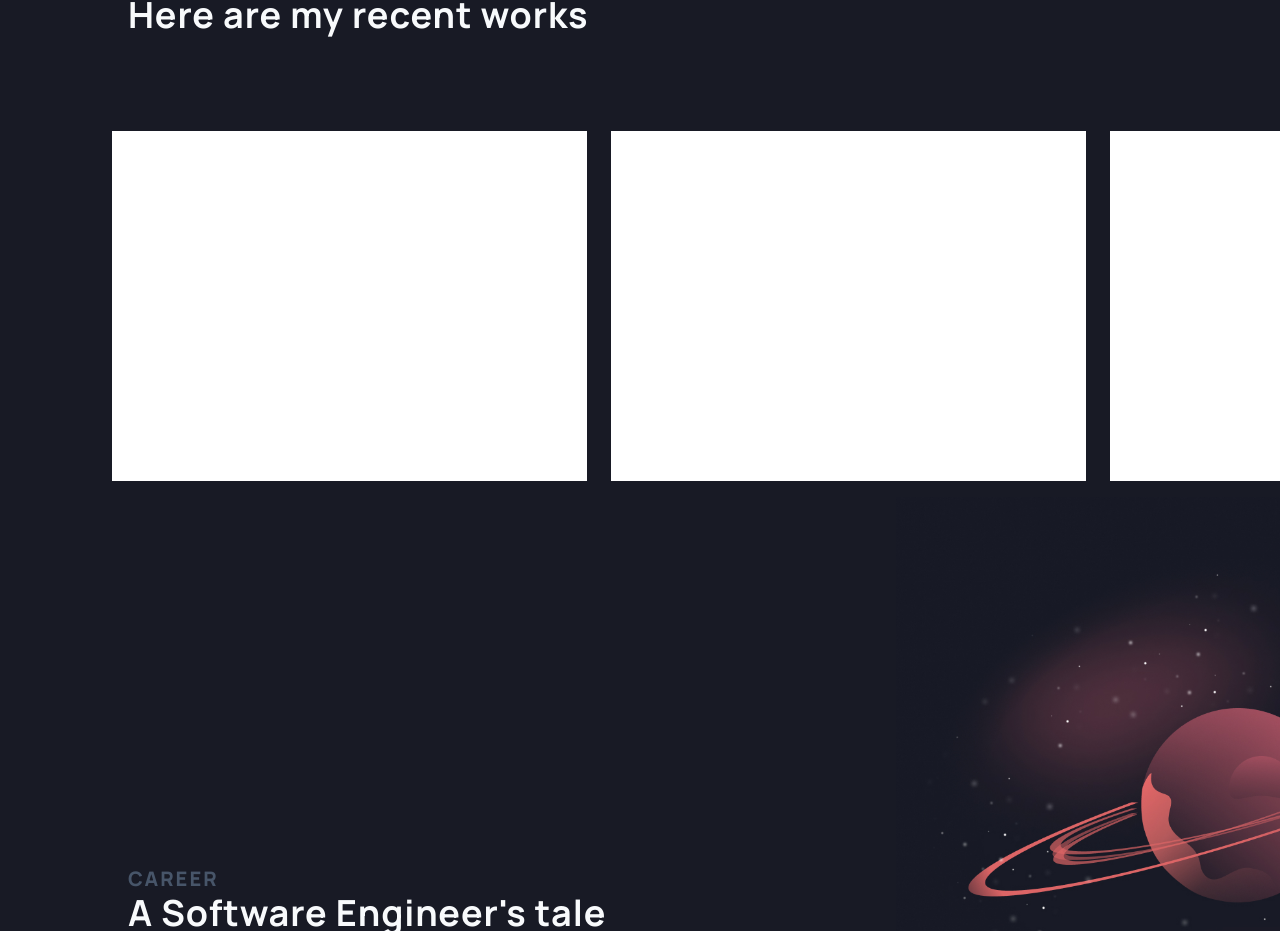
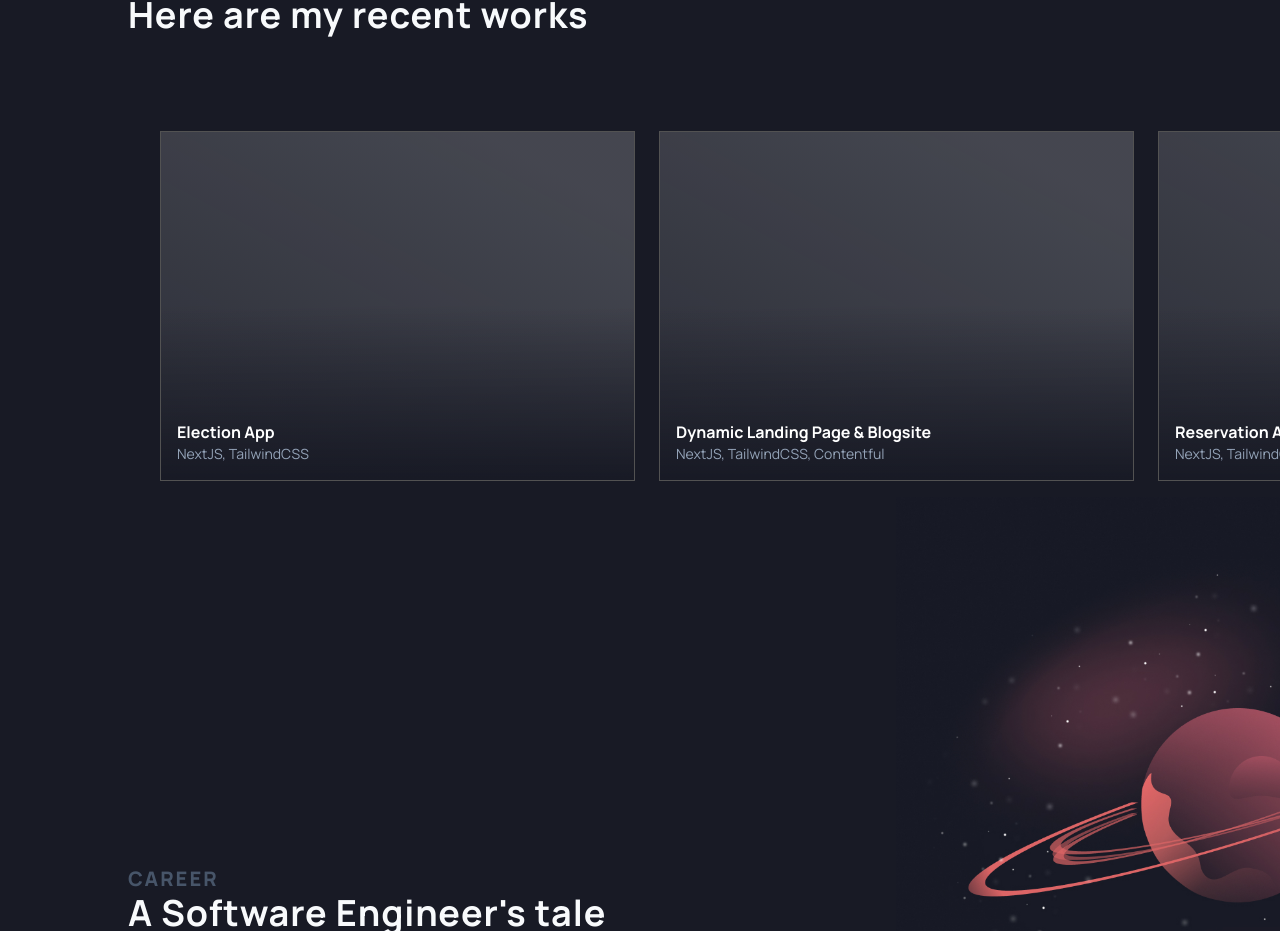
Before and after one commit to paolojulian/blogsite, a Next.js app: page /portfolio in a window 1280 px wide. Shown: the part 1771-2702 px from the top of the page. Built offline with nearby package versions, Linux system fonts and the light colour scheme; no server answers; what apisauce would draw is missing.

Commit message:
UI: Draggable Horizontal Scroll

```diff
--- a/src/components/UI/DraggableHorizontalScroll.tsx
+++ b/src/components/UI/DraggableHorizontalScroll.tsx
@@ -0,0 +1,85 @@
+import classNames from 'classnames';
+import React, { FunctionComponent, useEffect, useRef, useState } from 'react';
+
+export type DraggableHorizontalScrollProps = {
+  children: React.ReactNode;
+};
+
+const DraggableHorizontalScroll: FunctionComponent<
+  DraggableHorizontalScrollProps
+> = ({ children }) => {
+  const containerRef = useRef<HTMLDivElement>(null);
+  const [isDragging, setIsDragging] = useState<boolean>(false);
+  const [startX, setStartX] = useState<number>(0);
+  const [scrollLeft, setScrollLeft] = useState(0);
+
+  useEffect(() => {
+    if (!containerRef?.current) {
+      return;
+    }
+    const container = containerRef.current;
+
+    const handleMouseDown = (e) => {
+      setIsDragging(true);
+      setStartX(e.pageX - container.offsetLeft);
+      setScrollLeft(container.scrollLeft);
+    };
+
+    const handleMouseLeave = (e) => {
+      setIsDragging(false);
+    };
+
+    const handleMouseUp = (e) => {
+      setIsDragging(false);
+    };
+    const handleMouseMove = (e) => {
+      if (!isDragging) return;
+      e.preventDefault();
+      const x = e.pageX - container.offsetLeft;
+      const scrollingSpeed = 1;
+      const walk = (x - startX) * scrollingSpeed;
+      container.scrollLeft = scrollLeft - walk;
+    };
+    const handleClick = (e) => {
+      // Check if the user was dragging or clicking
+      if (isDragging) {
+        e.preventDefault();
+        e.stopPropagation();
+      }
+    };
+
+    container.addEventListener('mousedown', handleMouseDown);
+    container.addEventListener('mouseleave', handleMouseLeave);
+    container.addEventListener('mouseup', handleMouseUp);
+    container.addEventListener('mousemove', handleMouseMove);
+    container.addEventListener('click', handleClick);
+
+    return () => {
+      container.removeEventListener('mousedown', handleMouseDown);
+      container.removeEventListener('mouseleave', handleMouseLeave);
+      container.removeEventListener('mouseup', handleMouseUp);
+      container.removeEventListener('mousemove', handleMouseMove);
+      container.removeEventListener('click', handleClick);
+    };
+  }, [isDragging, startX, scrollLeft]);
+
+  console.log({ isDragging, startX, scrollLeft });
+
+  return (
+    <div
+      className={classNames(
+        {
+          active: isDragging,
+          'cursor-grabbing': isDragging,
+          'cursor-grab': !isDragging,
+        },
+        'overflow-x-auto hidden-scrollbar'
+      )}
+      ref={containerRef}
+    >
+      {children}
+    </div>
+  );
+};
+
+export default DraggableHorizontalScroll;
--- a/src/features/portfolio/components/Projects/ProjectCard.tsx
+++ b/src/features/portfolio/components/Projects/ProjectCard.tsx
@@ -1,13 +1,34 @@
+import classNames from 'classnames';
+import Stack from 'layouts/Stack';
 import React, { FunctionComponent } from 'react';
 
 export type ProjectCardProps = {
-    // No Props
+  title: string;
+  description: string;
 };
 
-const ProjectCard: FunctionComponent<ProjectCardProps> = (props) => {
+const ProjectCard: FunctionComponent<ProjectCardProps> = ({
+  title,
+  description,
+}) => {
   return (
-    <div className="h-[350px] w-[475px] bg-white"></div>
+    <div
+      className={classNames(
+        'h-[350px] w-[475px]',
+        'relative',
+        'bg-[linear-gradient(207.99deg,_rgba(248,250,252,0.2)_13.77%,rgba(248,250,252,0)_173.77%)]',
+        'border border-gray-600'
+      )}
+    >
+      {/* Overlay */}
+      <div className='absolute inset-0 w-full h-full bg-gradient-to-t from-bg via-transparent to-transparent'>
+        <Stack className='justify-end h-full p-4'>
+          <h3 className='font-bold text-base'>{title}</h3>
+          <p className='font-base text-sm text-slate-400'>{description}</p>
+        </Stack>
+      </div>
+    </div>
   );
-}
+};
 
 export default ProjectCard;
--- a/src/features/portfolio/components/Projects/index.tsx
+++ b/src/features/portfolio/components/Projects/index.tsx
@@ -1,3 +1,4 @@
+import DraggableHorizontalScroll from 'components/UI/DraggableHorizontalScroll';
 import Row from 'layouts/Row';
 import Stack from 'layouts/Stack';
 import React, { FunctionComponent } from 'react';
@@ -20,15 +21,33 @@ const Projects: FunctionComponent<ProjectsProps> = () => {
             />
           </Stack>
         </div>
-        <div className='overflow-x-auto px-4 md:px-12 lg:px-20 xl:px-28 hidden-scrollbar'>
-          <Row className='space-x-6 w-fit'>
-            <ProjectCard />
-            <ProjectCard />
-            <ProjectCard />
-            <ProjectCard />
-            <ProjectCard />
-          </Row>
-        </div>
+        <DraggableHorizontalScroll>
+          <div className='px-4 md:px-12 lg:px-20 xl:px-28'>
+            <Row className='space-x-6 w-fit text-white px-4 md:px-12'>
+              <ProjectCard
+                title='Election App'
+                description='NextJS, TailwindCSS'
+              />
+              <ProjectCard
+                title='Dynamic Landing Page & Blogsite'
+                description='NextJS, TailwindCSS, Contentful'
+              />
+              <ProjectCard
+                title='Reservation App'
+                description='NextJS, TailwindCSS, fabricJS'
+              />
+              <ProjectCard
+                title='Web Business Management App'
+                description='Laravel, VueJS, Stripe'
+              />
+              <ProjectCard
+                title='Live Streaming App'
+                description='ReactJS, Laravel, Stripe'
+              />
+              <ProjectCard title='Adult Site' description='CakePHP, Stripe' />
+            </Row>
+          </div>
+        </DraggableHorizontalScroll>
       </div>
     </>
   );
--- /dev/null
+++ b/src/utils/horizontal-drag.ts
@@ -0,0 +1,3 @@
+const HorizontalDrag = (ref) => {
+
+}
```
